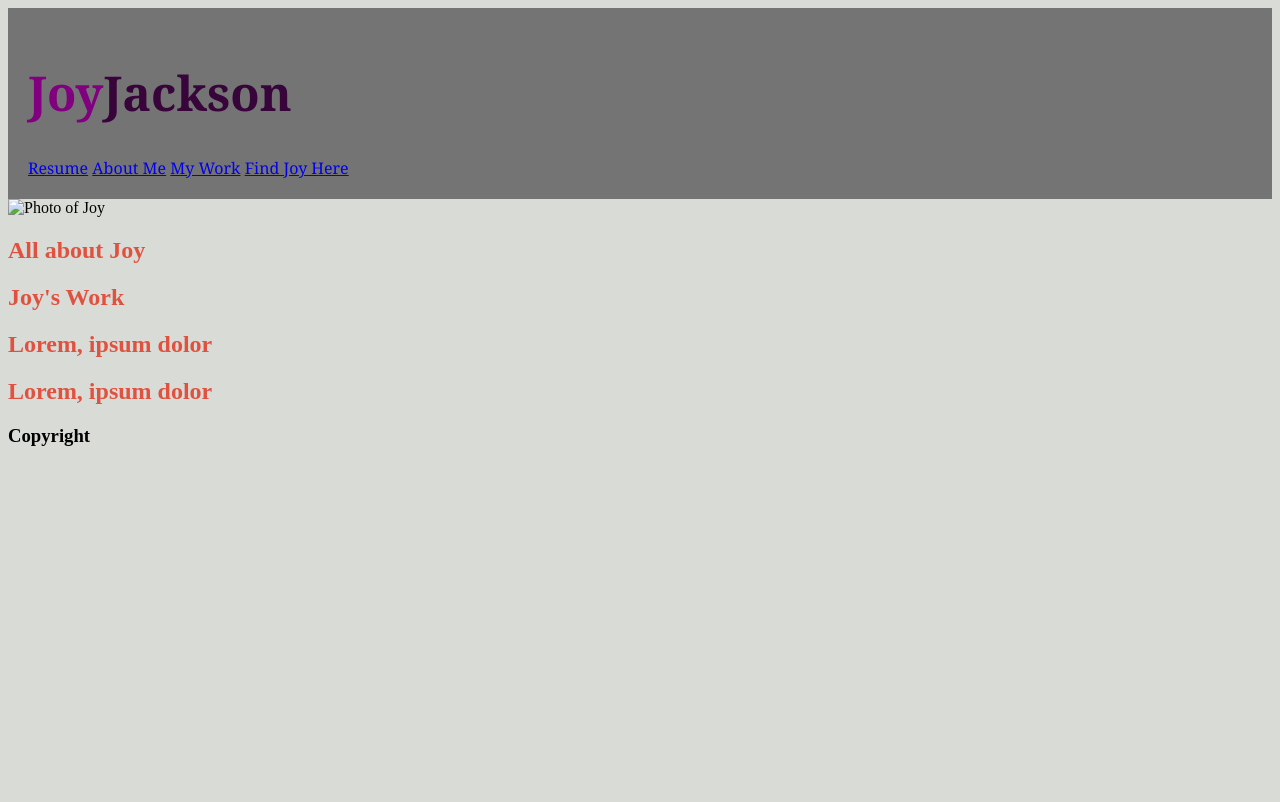
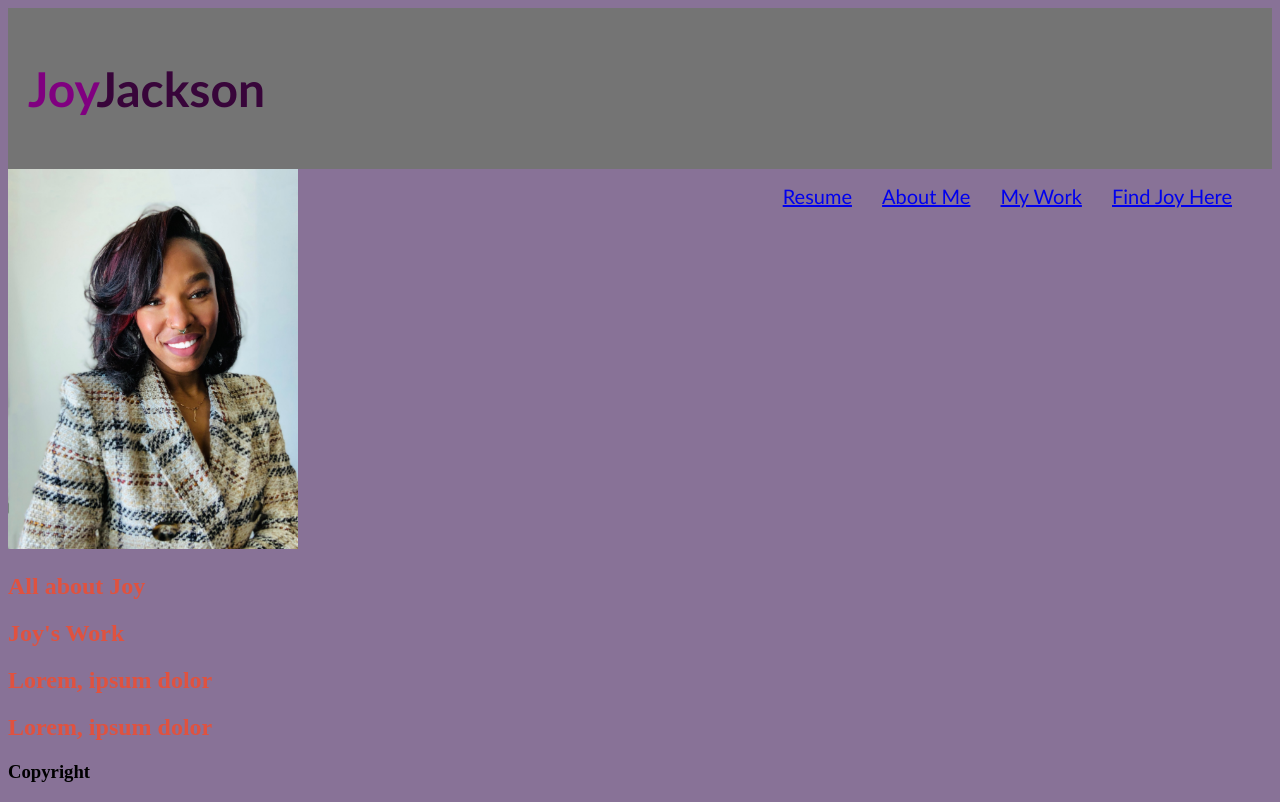
Before and after one commit to Joydotcom/portfolio-from-scratch, a plain HTML site: page index.html in a window 1280 px wide. Drawn offline with Linux system fonts and the light colour scheme.

Commit message:
changed background color repositioned links in heading resized photo

```diff
--- a/assets/css/style.css
+++ b/assets/css/style.css
@@ -1,13 +1,13 @@
 /* Universal Selector */
 .root{
-    background-color:gray;
+    background-color:rgb(82, 129, 156);
     color: white;
 }
 header {
     padding: 20px;
-    font-family: Cambria, Cochin, Georgia, Times, 'Times New Roman', serif;
+    font-family: 'Gill Sans', 'Gill Sans MT', Calibri, 'Trebuchet MS', sans-serif;
     background-color: #747474;
-    color: #ffffff;
+    color: #e41515;
 }
 
 h1 {
@@ -18,7 +18,7 @@ header h1 {
     font-size: 48px;
 }
 body {
-    background-color: #d9dcd6;
+    background-color: #887297;
 }
 
 header h1 .Jackson {
@@ -28,3 +28,21 @@ header h1 .Jackson {
 h2 {
     color:rgb(224, 82, 63)
 }
+
+
+header nav {
+    padding-top: 15px;
+    margin-right: 20px;
+    float: right;
+    font-family: 'Gill Sans', 'Gill Sans MT', Calibri, 'Trebuchet MS', sans-serif;
+    font-size: 20px;
+}
+
+header nav ul {
+    list-style-type: none;
+}
+
+header nav ul li {
+    display: inline-block;
+    margin-left: 25px;
+}
--- a/index.html
+++ b/index.html
@@ -10,45 +10,42 @@
   </head>
   <body>
     <header>
-      <h1>Joy<span class ="Jackson">Jackson</span></h1>
+      <h1>Joy<span class="Jackson">Jackson</span></h1>
 
       <div>
-          <a href="#resume">Resume</a>
-          <a href="#about-me">About Me</a>
-          <a href="#my-work">My Work</a>
-          <a href="#contact-me">Find Joy Here</a>
-
+        <nav>
+          <ul>
+            <li><a href="#resume">Resume</a></li>
+            <li><a href="#about-me">About Me</a></li>
+            <li><a href="#my-work">My Work</a></li>
+            <li><a href="#contact-me">Find Joy Here</a></li>
+          </ul>
+        </nav>
       </div>
     </header>
-    <img src="downloads/joymain.jpg" alt="Photo of Joy" width="24" height="39">
+    <img
+      src="assets/images/joymain.JPG"
+      alt="Photo of Joy"
+      width="290"
+      height="380"
+    />
     <main>
       <section>
         <h2>All about Joy</h2>
-          <p>
-
-            </p>
+        <p></p>
       </section>
       <section>
         <h2>Joy's Work</h2>
-            <p>
-
-              </p>
+        <p></p>
       </section>
       <section>
         <h2>Lorem, ipsum dolor</h2>
-            <p>
-
-              </p>
+        <p></p>
       </section>
       <section>
         <h2>Lorem, ipsum dolor</h2>
-            <p>
-
-              </p>
+        <p></p>
       </section>
-
-
-
     </main>
     <footer>
       <h3>Copyright</h3>
```
Lines whose indentation alone changed are shown as unchanged.
